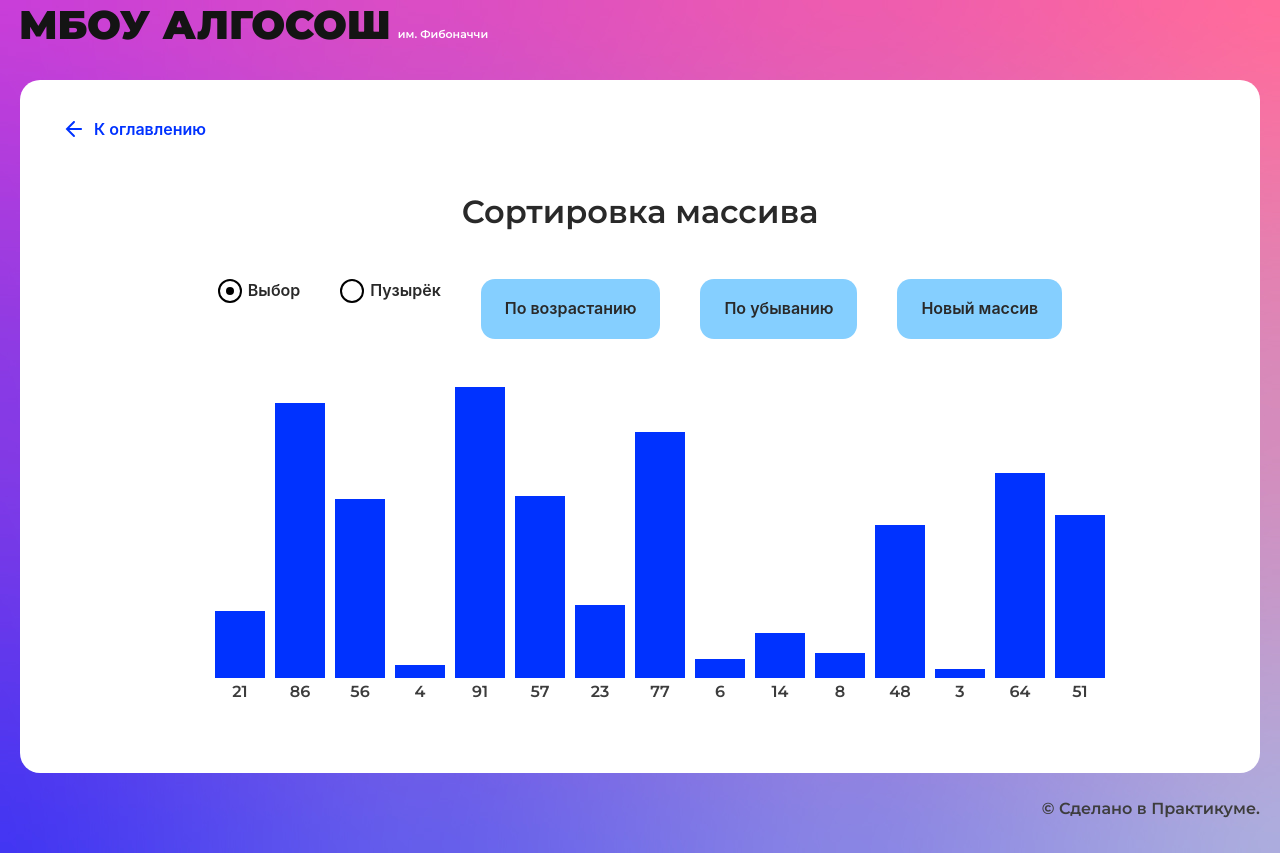
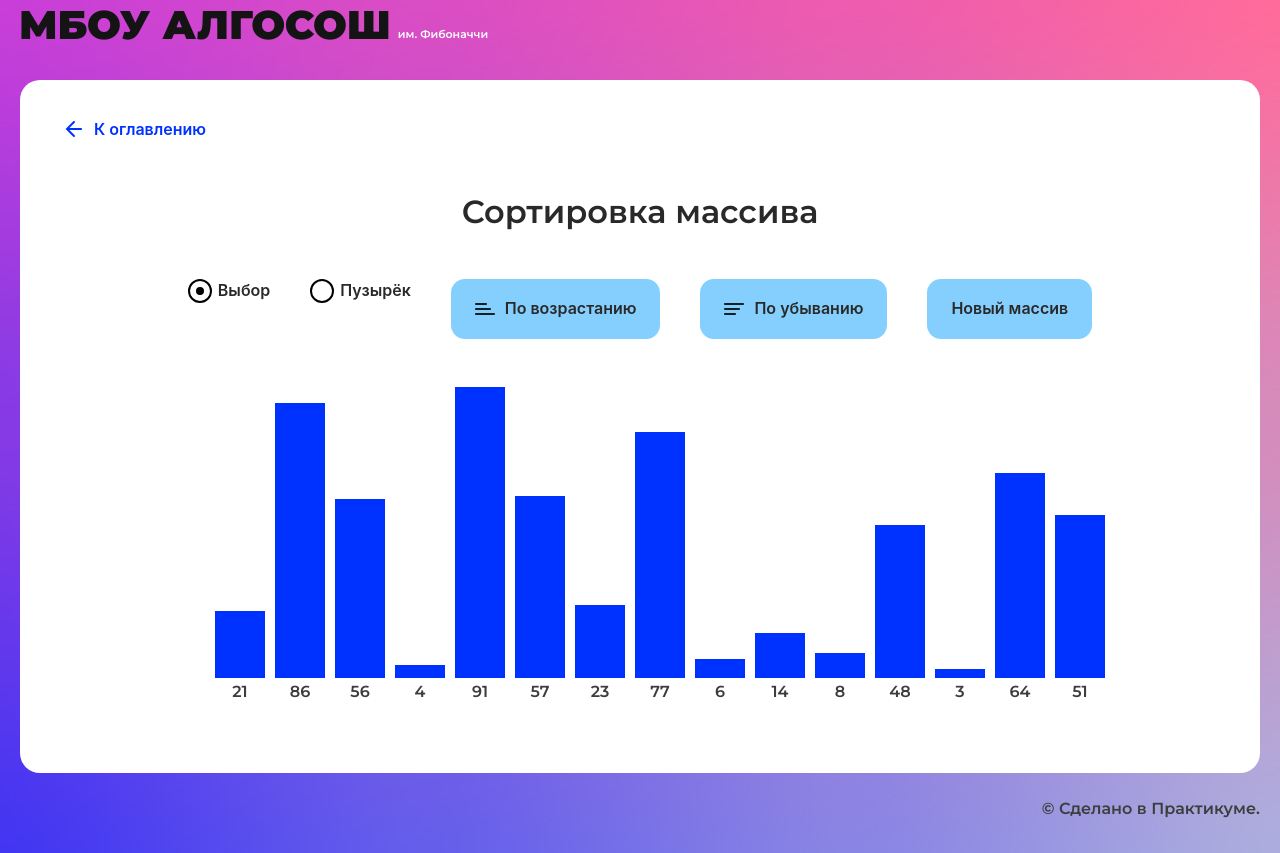
Before and after one commit to IliaGorin/algososh, a React (Create React App) app: page /sorting in a window 1280 px wide. Built offline with nearby package versions, Linux system fonts and the light colour scheme.

Commit message:
sorting page is done

```diff
--- a/src/components/sorting-page/sorting-page.tsx
+++ b/src/components/sorting-page/sorting-page.tsx
@@ -1,7 +1,6 @@
-import React, { useEffect, useState, ChangeEvent } from 'react';
+import React, { useEffect, useState, ChangeEvent, MouseEvent } from 'react';
 import { SolutionLayout } from '../ui/solution-layout/solution-layout';
 import styles from './sorting.module.css';
-import { ElementStates } from '../../types/element-states';
 import { RadioInput } from '../ui/radio-input/radio-input';
 import { Button } from '../ui/button/button';
 import { Column } from '../ui/column/column';
@@ -12,40 +11,103 @@ import {
   makeSelectionSorting,
   TypeOfSorting,
 } from './utils';
+import { Direction } from '../../types/direction';
 
 export const SortingPage: React.FC = () => {
   const [selectedMethod, setSelectedMethod] =
     useState<TypeOfSorting>('selection');
   const [arrayForRender, setArrayForRender] = useState<ArrayNumbers[]>([]);
+  const [isDescending, setIsDescending] = useState<boolean>(false);
+  const [isAscending, setIsAscending] = useState<boolean>(false);
 
   useEffect(() => {
     setArrayForRender(getRandomArray());
   }, []);
 
-  const handleSelectionOfMethod = (e: ChangeEvent<HTMLInputElement>): void => {
+  const makeNewArray = (e: MouseEvent<HTMLButtonElement>): void => {
+    e.preventDefault();
+    setArrayForRender(getRandomArray());
+  };
+
+  const toSortSelection = (direction: Direction) => {
+    makeSelectionSorting(
+      arrayForRender,
+      setArrayForRender,
+      direction,
+      setIsAscending,
+      setIsDescending
+    );
+  };
+
+  const toSortBubble = (direction: Direction) => {
+    makeBubbleSorting(
+      arrayForRender,
+      setArrayForRender,
+      direction,
+      setIsAscending,
+      setIsDescending
+    );
+  };
+
+  const toSortArray = (direction: Direction) => {
+    if (selectedMethod === 'selection') {
+      toSortSelection(direction);
+    } else {
+      toSortBubble(direction);
+    }
+  };
+
+  const handleMethodSelection = (e: ChangeEvent<HTMLInputElement>): void => {
     setSelectedMethod(e.target.value === 'selection' ? 'selection' : 'bubble');
+  };
+
+  const handleAscendingSorting = (e: MouseEvent<HTMLButtonElement>) => {
+    e.preventDefault();
+    toSortArray(Direction.Ascending);
+  };
+
+  const handleDescendingSorting = (e: MouseEvent<HTMLButtonElement>) => {
+    e.preventDefault();
+    toSortArray(Direction.Descending);
   };
 
   return (
     <SolutionLayout title="Сортировка массива">
-      <form className={styles.mainWrapper}>
+      <div className={styles.mainWrapper}>
         <RadioInput
           label="Выбор"
-          defaultChecked
           value={'selection'}
-          onChange={handleSelectionOfMethod}
+          onChange={handleMethodSelection}
           checked={selectedMethod === 'selection'}
+          disabled={isDescending || isAscending}
         />
         <RadioInput
           label="Пузырёк"
           value={'bubble'}
-          onChange={handleSelectionOfMethod}
+          onChange={handleMethodSelection}
           checked={selectedMethod === 'bubble'}
+          disabled={isDescending || isAscending}
         />
-        <Button text={'По возрастанию'} />
-        <Button text={'По убыванию'} />
-        <Button text={'Новый массив'} />
-      </form>
+        <Button
+          text={'По возрастанию'}
+          disabled={arrayForRender.length === 0 || isDescending}
+          isLoader={isAscending}
+          sorting={Direction.Ascending}
+          onClick={handleAscendingSorting}
+        />
+        <Button
+          text={'По убыванию'}
+          disabled={arrayForRender.length === 0 || isAscending}
+          isLoader={isDescending}
+          sorting={Direction.Descending}
+          onClick={handleDescendingSorting}
+        />
+        <Button
+          text={'Новый массив'}
+          disabled={isDescending || isAscending}
+          onClick={makeNewArray}
+        />
+      </div>
       <ul className={styles.columns}>
         {arrayForRender.map((element: ArrayNumbers, index: number) => (
           <Column index={element.value} state={element.state} key={index} />
--- a/src/components/sorting-page/utils.ts
+++ b/src/components/sorting-page/utils.ts
@@ -46,12 +46,15 @@ export const swap = (
 export const makeSelectionSorting = async (
   array: ArrayNumbers[],
   setArray: Dispatch<SetStateAction<ArrayNumbers[]>>,
-  direction: Direction
+  direction: Direction,
+  setIsAscending: Dispatch<SetStateAction<boolean>>,
+  setIsDescending: Dispatch<SetStateAction<boolean>>
 ) => {
   for (let i = 0; i < array.length; i++) {
     let maxIndex = i;
     array[maxIndex].state = ElementStates.Changing;
     setArray([...array]);
+    direction === 'ascending' ? setIsAscending(true) : setIsDescending(true);
     await delay(SHORT_DELAY_IN_MS);
     for (let j = i + 1; j < array.length; j++) {
       array[j].state = ElementStates.Changing;
@@ -77,13 +80,16 @@ export const makeSelectionSorting = async (
     array[i].state = ElementStates.Modified;
     setArray([...array]);
     await delay(SHORT_DELAY_IN_MS);
+    direction === 'ascending' ? setIsAscending(false) : setIsDescending(false);
   }
 };
 
 export const makeBubbleSorting = async (
   array: ArrayNumbers[],
   setArray: Dispatch<SetStateAction<ArrayNumbers[]>>,
-  direction: Direction
+  direction: Direction,
+  setIsAscending: Dispatch<SetStateAction<boolean>>,
+  setIsDescending: Dispatch<SetStateAction<boolean>>
 ) => {
   for (let i = 0; i < array.length; i++) {
     for (let j = 0; j < array.length - i - 1; j++) {
@@ -91,6 +97,7 @@ export const makeBubbleSorting = async (
       array[p].state = ElementStates.Changing;
       array[j].state = ElementStates.Changing;
       setArray([...array]);
+      direction === 'ascending' ? setIsAscending(true) : setIsDescending(true);
       await delay(SHORT_DELAY_IN_MS);
       if (
         direction === 'ascending'
@@ -107,5 +114,7 @@ export const makeBubbleSorting = async (
     }
     array[array.length - i - 1].state = ElementStates.Modified;
     setArray([...array]);
+    await delay(SHORT_DELAY_IN_MS);
+    direction === 'ascending' ? setIsAscending(false) : setIsDescending(false);
   }
 };
```
